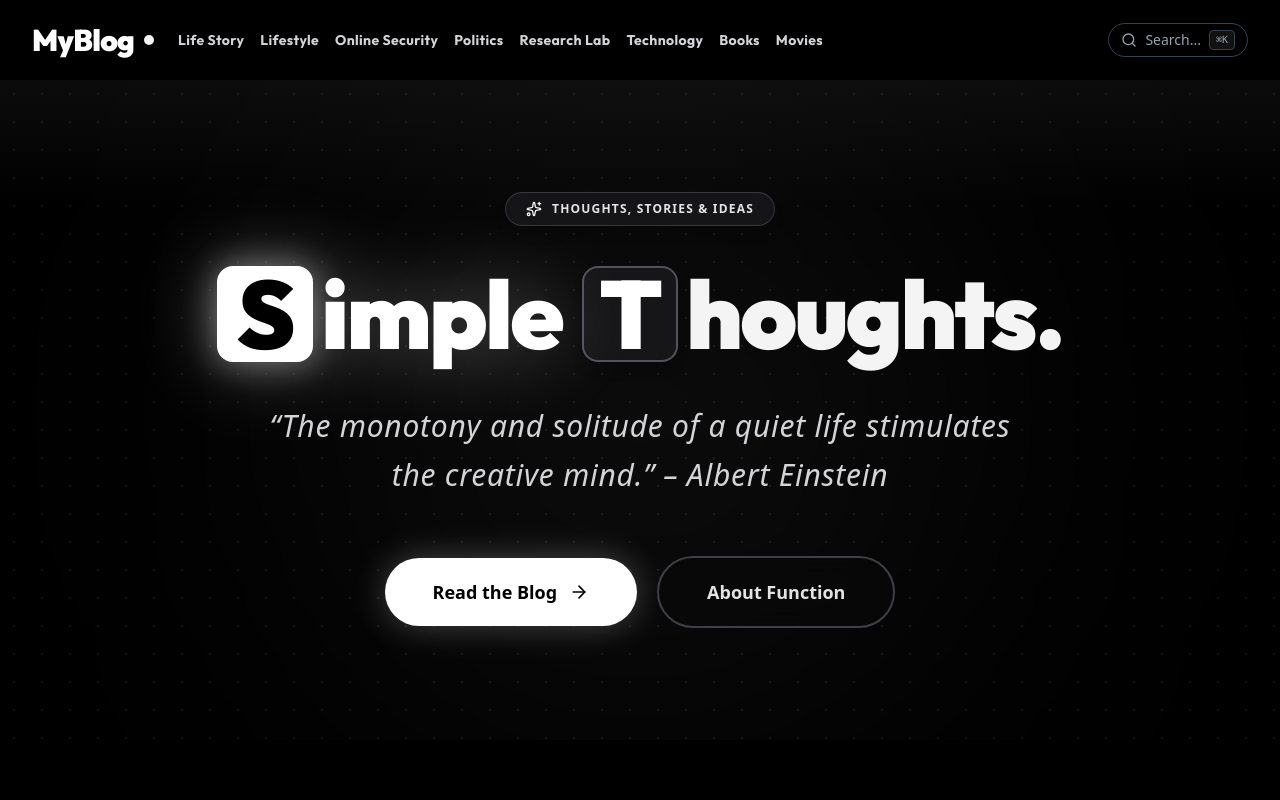
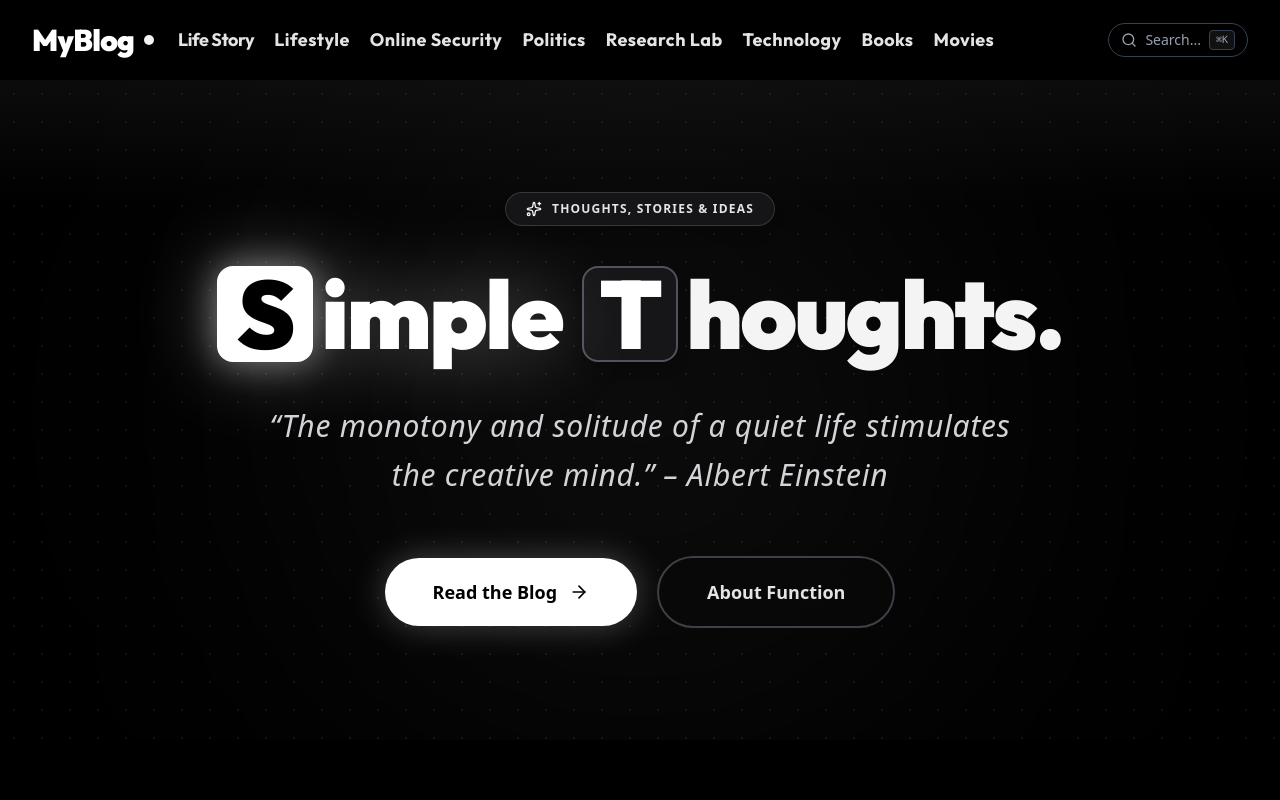
Before and after one commit to akhilprakash869/myblogg, a Next.js app: page / in a window 1280 px wide. Shown: the top 800 px of the page. Built offline with nearby package versions, Linux system fonts and the light colour scheme.

Commit message:
Increase navbar text size for improved readability

```diff
--- a/movies_section_preview.html
+++ b/movies_section_preview.html
@@ -26,15 +26,15 @@
                 </a>
 
                 <!-- Desktop Nav Links (xl screen size and above) -->
-                <div class="hidden xl:flex items-center gap-4 2xl:gap-6">
-                    <a href="#" class="text-sm 2xl:text-base font-bold text-zinc-300 hover:text-white transition-colors">Life Story</a>
-                    <a href="#" class="text-sm 2xl:text-base font-bold text-zinc-300 hover:text-white transition-colors">Lifestyle</a>
-                    <a href="#" class="text-sm 2xl:text-base font-bold text-zinc-300 hover:text-white transition-colors">Online Security</a>
-                    <a href="#" class="text-sm 2xl:text-base font-bold text-zinc-300 hover:text-white transition-colors">Politics</a>
-                    <a href="#" class="text-sm 2xl:text-base font-bold text-zinc-300 hover:text-white transition-colors">Research Lab</a>
-                    <a href="#" class="text-sm 2xl:text-base font-bold text-zinc-300 hover:text-white transition-colors">Technology</a>
-                    <a href="#" class="text-sm 2xl:text-base font-bold text-zinc-300 hover:text-white transition-colors">Books</a>
-                    <a href="#" class="text-sm 2xl:text-base font-bold text-white bg-zinc-800/80 px-3 py-1.5 rounded-full border border-zinc-700">Movies</a>
+                <div class="hidden xl:flex items-center gap-5 2xl:gap-7">
+                    <a href="#" class="text-base xl:text-lg 2xl:text-xl font-bold text-zinc-200 hover:text-white transition-colors">Life Story</a>
+                    <a href="#" class="text-base xl:text-lg 2xl:text-xl font-bold text-zinc-200 hover:text-white transition-colors">Lifestyle</a>
+                    <a href="#" class="text-base xl:text-lg 2xl:text-xl font-bold text-zinc-200 hover:text-white transition-colors">Online Security</a>
+                    <a href="#" class="text-base xl:text-lg 2xl:text-xl font-bold text-zinc-200 hover:text-white transition-colors">Politics</a>
+                    <a href="#" class="text-base xl:text-lg 2xl:text-xl font-bold text-zinc-200 hover:text-white transition-colors">Research Lab</a>
+                    <a href="#" class="text-base xl:text-lg 2xl:text-xl font-bold text-zinc-200 hover:text-white transition-colors">Technology</a>
+                    <a href="#" class="text-base xl:text-lg 2xl:text-xl font-bold text-zinc-200 hover:text-white transition-colors">Books</a>
+                    <a href="#" class="text-base xl:text-lg 2xl:text-xl font-bold text-white bg-zinc-800/90 px-3.5 py-1.5 rounded-full border border-zinc-600">Movies</a>
                 </div>
             </div>
 
--- a/src/components/Navbar.tsx
+++ b/src/components/Navbar.tsx
@@ -16,30 +16,30 @@ export function Navbar() {
                         <span className="h-2.5 w-2.5 rounded-full bg-white animate-pulse"></span>
                     </Link>
 
-                    {/* Desktop Navigation - Single-Line Links */}
-                    <div className="hidden xl:flex items-center gap-4 2xl:gap-6">
-                        <Link href="/category/life-story" className="font-display text-sm 2xl:text-base font-bold text-zinc-300 transition-colors hover:text-white tracking-wide whitespace-nowrap">
+                    {/* Desktop Navigation - Larger Bold Prominent Links */}
+                    <div className="hidden xl:flex items-center gap-5 2xl:gap-7">
+                        <Link href="/category/life-story" className="font-display text-base xl:text-lg 2xl:text-xl font-bold text-zinc-200 transition-colors hover:text-white tracking-tight whitespace-nowrap">
                             Life Story
                         </Link>
-                        <Link href="/category/lifestyle" className="font-display text-sm 2xl:text-base font-bold text-zinc-300 transition-colors hover:text-white tracking-wide whitespace-nowrap">
+                        <Link href="/category/lifestyle" className="font-display text-base xl:text-lg 2xl:text-xl font-bold text-zinc-200 transition-colors hover:text-white tracking-wide whitespace-nowrap">
                             Lifestyle
                         </Link>
-                        <Link href="/category/online-security" className="font-display text-sm 2xl:text-base font-bold text-zinc-300 transition-colors hover:text-white tracking-wide whitespace-nowrap">
+                        <Link href="/category/online-security" className="font-display text-base xl:text-lg 2xl:text-xl font-bold text-zinc-200 transition-colors hover:text-white tracking-wide whitespace-nowrap">
                             Online Security
                         </Link>
-                        <Link href="/category/politics" className="font-display text-sm 2xl:text-base font-bold text-zinc-300 transition-colors hover:text-white tracking-wide whitespace-nowrap">
+                        <Link href="/category/politics" className="font-display text-base xl:text-lg 2xl:text-xl font-bold text-zinc-200 transition-colors hover:text-white tracking-wide whitespace-nowrap">
                             Politics
                         </Link>
-                        <Link href="/category/research-lab" className="font-display text-sm 2xl:text-base font-bold text-zinc-300 transition-colors hover:text-white tracking-wide whitespace-nowrap">
+                        <Link href="/category/research-lab" className="font-display text-base xl:text-lg 2xl:text-xl font-bold text-zinc-200 transition-colors hover:text-white tracking-wide whitespace-nowrap">
                             Research Lab
                         </Link>
-                        <Link href="/category/technology" className="font-display text-sm 2xl:text-base font-bold text-zinc-300 transition-colors hover:text-white tracking-wide whitespace-nowrap">
+                        <Link href="/category/technology" className="font-display text-base xl:text-lg 2xl:text-xl font-bold text-zinc-200 transition-colors hover:text-white tracking-wide whitespace-nowrap">
                             Technology
                         </Link>
-                        <Link href="/category/books-newsletters" className="font-display text-sm 2xl:text-base font-bold text-zinc-300 transition-colors hover:text-white tracking-wide whitespace-nowrap">
+                        <Link href="/category/books-newsletters" className="font-display text-base xl:text-lg 2xl:text-xl font-bold text-zinc-200 transition-colors hover:text-white tracking-wide whitespace-nowrap">
                             Books
                         </Link>
-                        <Link href="/category/movies" className="font-display text-sm 2xl:text-base font-bold text-zinc-300 transition-colors hover:text-white tracking-wide whitespace-nowrap">
+                        <Link href="/category/movies" className="font-display text-base xl:text-lg 2xl:text-xl font-bold text-zinc-200 transition-colors hover:text-white tracking-wide whitespace-nowrap">
                             Movies
                         </Link>
                     </div>
```
